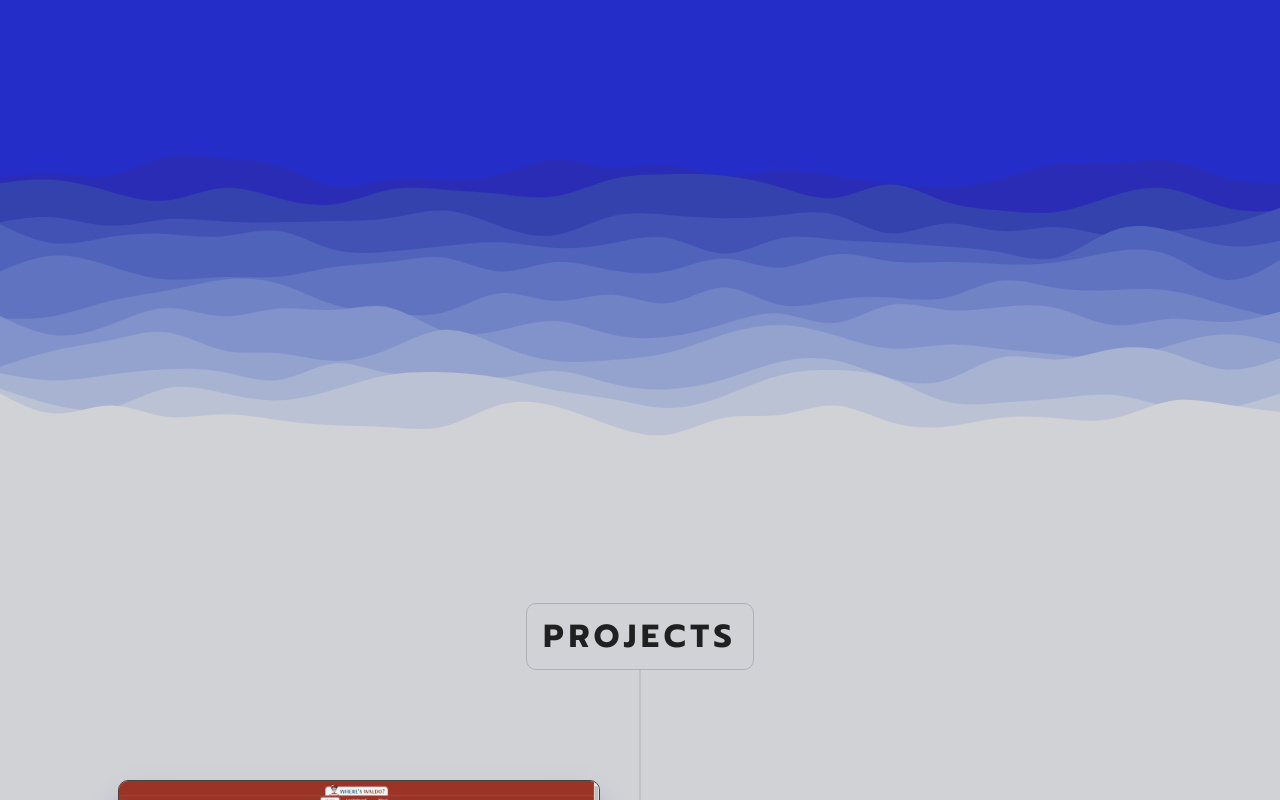
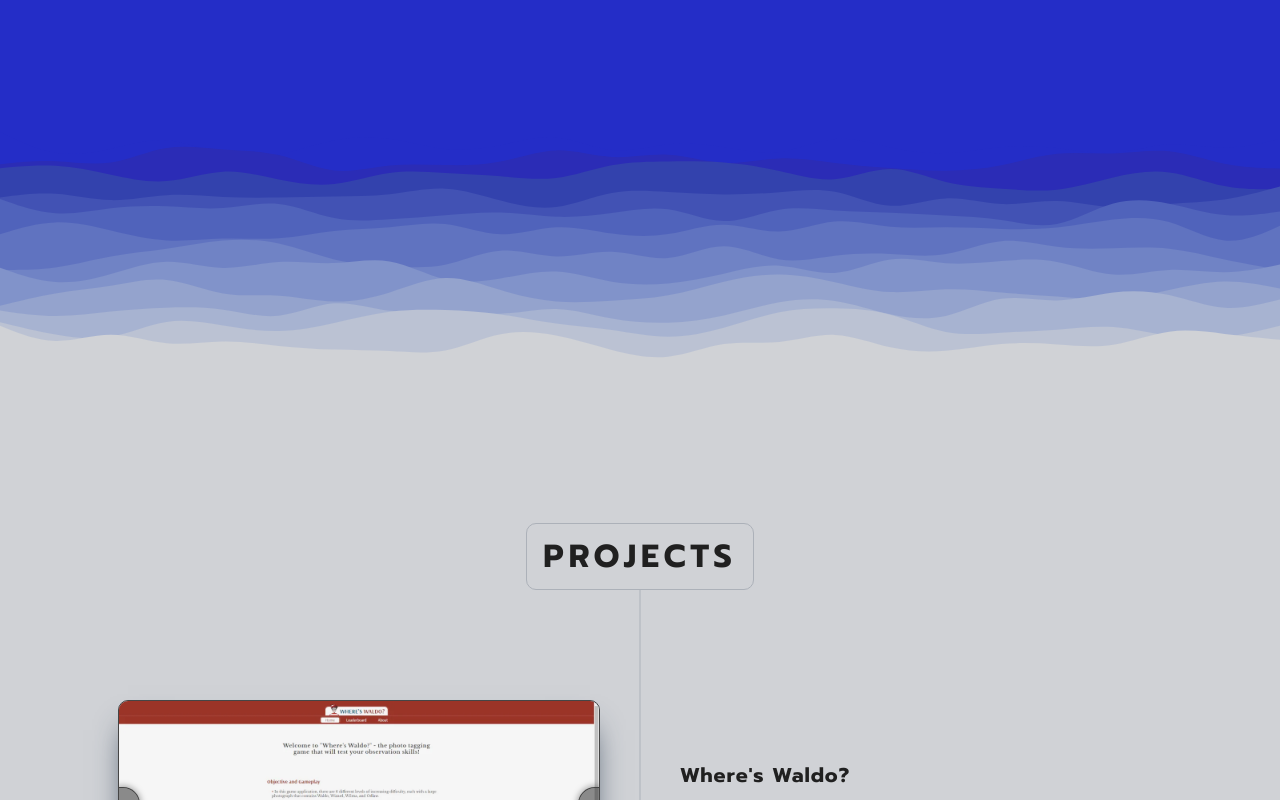
Before and after one commit to Wolfushima/portfolio, a React (Create React App) app: page / in a window 1280 px wide. Shown: the part 1520-2320 px from the top of the page. Built offline with nearby package versions, Linux system fonts and the light colour scheme.

Commit message:
style: Adjust svg dividers height from 20rem to 15rem

```diff
--- a/src/sass/_footer.scss
+++ b/src/sass/_footer.scss
@@ -3,7 +3,7 @@
   background-color: $color-dark-theme;
   /* svg margin fix */
   .svg-divider-top {
-    height: 20rem;
+    height: 15rem;
     width: 100%;
     position: relative;
     &::before,
--- a/src/sass/_projects.scss
+++ b/src/sass/_projects.scss
@@ -3,7 +3,7 @@
   /* svg margin fix */
   .svg-divider-top,
   .svg-divider-bottom {
-    height: 20rem;
+    height: 15rem;
     width: 100%;
     position: relative;
     &::before,
```
